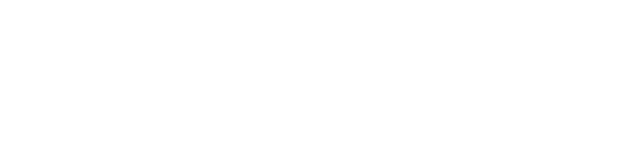
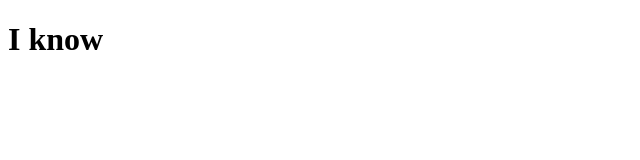
Before and after one commit to plr8/demo-github, a plain HTML site: page jour2/05-exo.html in a window 1280 px wide. Shown: the whole page, without its empty margins (0-640 px from the left). Drawn offline with Linux system fonts and the light colour scheme.

Commit message:
ajout de I know

```diff
--- a/jour2/05-exo.html
+++ b/jour2/05-exo.html
@@ -7,6 +7,6 @@
     <title>Document</title>
 </head>
 <body>
-    <h1></h1>
+    <h1>I know</h1>
 </body>
 </html>
```
